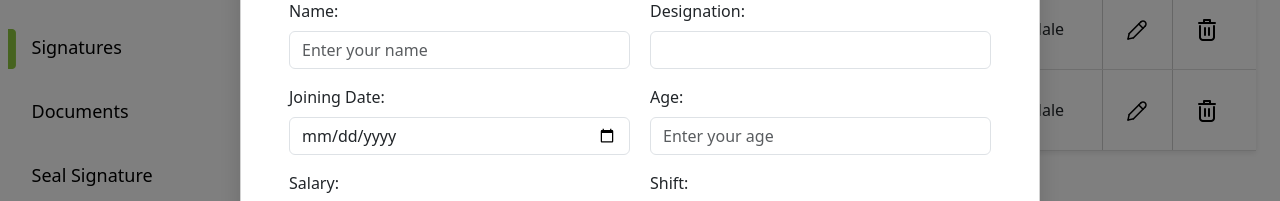
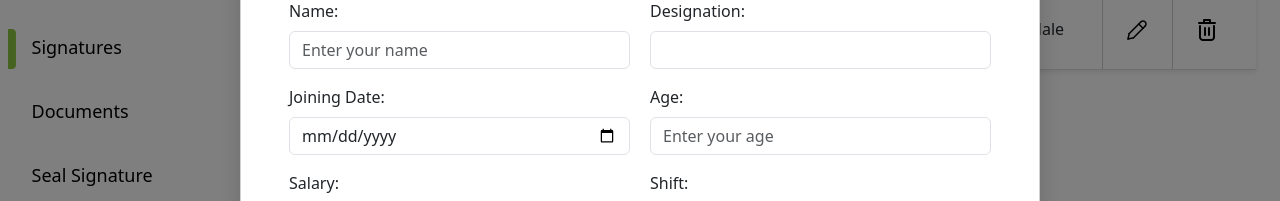
Before and after one commit to DhiaShams/Angular-learning, an Angular app: page /list in a window 1280 px wide. Both pictures are taken after a click on the button "Add Employee". Shown: the part 223-424 px from the top of the page. Built offline with nearby package versions, Linux system fonts and the light colour scheme; data requests are answered from the project's data file.

Commit message:
Corrected form modal when no employees are available

```diff
--- a/db.json
+++ b/db.json
@@ -1,26 +1,15 @@
 {
   "employees": [
     {
-      "name": "Arjun Raj",
-      "designation": "Team Lead",
-      "date": "2024-01-04",
+      "name": "Pavan Raj",
+      "designation": "Intern",
+      "date": "2025-06-18",
       "age": 23,
       "gender": "Male",
       "shift": "9am-8pm",
-      "phone": "9496957459",
-      "salary": 40000,
-      "id": "8234"
-    },
-    {
-      "name": "Aman Gupta",
-      "designation": "Manager",
-      "date": "2025-06-03",
-      "age": 40,
-      "gender": "Male",
-      "shift": "6pm-8am",
-      "phone": "0486212345",
-      "salary": 39997,
-      "id": "dd1e"
+      "phone": "9496957456",
+      "salary": 33333,
+      "id": "7e12"
     }
   ]
 }
--- a/src/app/_service/api.ts
+++ b/src/app/_service/api.ts
@@ -44,6 +44,7 @@ export class ApiService {
   getEmployeeList(){
       return this.https.get(this.apiUrl2);
   }
+
   addEmployee(data:any){
     return this.https.post(this.apiUrl2,data)
   }
--- a/src/app/components/employees/employees.html
+++ b/src/app/components/employees/employees.html
@@ -39,26 +39,49 @@
                         <img src="assets/images/edit.png" alt="">
                     </button>
 
-                    <!-- Modal -->
-                    <div class="modal fade" id="form-modal" tabindex="-1" role="dialog"
-                        aria-labelledby="exampleModalCenterTitle" aria-hidden="true">
+
+
+                </td>
+                <td class="action-buttons" (click)="deleteModal(employee)">
+                    <button class="bin">
+                        <img src="assets/images/bin.png" alt="">
+                    </button>
+
+                </td>
+            </tr>
+            <tr *ngIf="employeeList && employeeList.length === 0">
+                <td colspan="10" class="text-center">
+                    <img src="assets/images/notFound.jpg" alt="no user" id="noUser">
+                </td>
+            </tr>
+            <tr *ngIf="employeeList && employeeList.length === 0">
+                <td colspan="10" class="text-center">
+                    <p>Sorry, no data found</p>
+                </td>
+            </tr>
+
+        </tbody>
+    </table>
+</div>
+
+<!--Modal-->
+<div class="modal fade" id="form-modal" tabindex="-1" role="dialog" aria-labelledby="exampleModalCenterTitle"
+    aria-hidden="true">
     <div class="modal-dialog modal-lg modal-dialog-centered" role="document">
         <div class="modal-content add-modal">
             <div class="d-flex align-items-center justify-content-between">
                 <h4 class="modal-title" id="modal-title">
                     {{ formMode === 'add' ? 'Add Employee Details' : 'Edit Employee Details' }}
                 </h4>
-                                    <button type="button" class="btn-close" data-bs-dismiss="modal"
-                                        aria-label="Close"></button>
+                <button type="button" class="btn-close" data-bs-dismiss="modal" aria-label="Close"></button>
             </div>
             <div class="modal-body">
                 <form [formGroup]="employeeForm" (ngSubmit)="onClick()">
                     <div class="form-section">
                         <div class="mb-3">
                             <label for="name" class="form-label">Name:</label>
-                                                <input type="text" class="form-control" id="name"
-                                                    placeholder="Enter your name" formControlName="name"
-                                                    [(ngModel)]="employeeObj.name">
+                            <input type="text" class="form-control" id="name" placeholder="Enter your name"
+                                formControlName="name" [(ngModel)]="employeeObj.name">
                             <div *ngIf="submitted && f['name'].errors" class="space error">
                                 <div *ngIf="f['name'].errors['required']">{{ 'Name is required'}}
                                 </div>
@@ -69,8 +92,8 @@
 
                         <div class="mb-3">
                             <label for="designation" class="form-label">Designation:</label>
-                                                <select class="form-control" id="designation"
-                                                    formControlName="designation" [(ngModel)]="employeeObj.designation">
+                            <select class="form-control" id="designation" formControlName="designation"
+                                [(ngModel)]="employeeObj.designation">
                                 <option value="" disabled selected>Select designation</option>
                                 <option value="Intern">Intern</option>
                                 <option value="Trainee">Trainee</option>
@@ -88,9 +111,8 @@
 
                         <div class="mb-3">
                             <label for="date" class="form-label">Joining Date:</label>
-                                                <input type="date" class="form-control" id="date"
-                                                    placeholder="Enter your date of joining" formControlName="date"
-                                                    [(ngModel)]="employeeObj.date">
+                            <input type="date" class="form-control" id="date" placeholder="Enter your date of joining"
+                                formControlName="date" [(ngModel)]="employeeObj.date">
                             <div *ngIf="submitted && f['date'].errors" class="space error">
                                 <div>{{ 'Please select your joining date' }}</div>
                             </div>
@@ -98,9 +120,8 @@
 
                         <div class="mb-3">
                             <label for="age" class="form-label">Age:</label>
-                                                <input type="number" class="form-control" id="age"
-                                                    placeholder="Enter your age" formControlName="age"
-                                                    [(ngModel)]="employeeObj.age">
+                            <input type="number" class="form-control" id="age" placeholder="Enter your age"
+                                formControlName="age" [(ngModel)]="employeeObj.age">
                             <div *ngIf="submitted && f['age'].errors" class="space error">
                                 <div *ngIf="f['age'].errors['required']">{{ 'Age is required' }}
                                 </div>
@@ -112,11 +133,11 @@
 
                         <div class="mb-3">
                             <label for="salary" class="form-label">Salary:</label>
-                                                <input type="number" class="form-control" id="salary"
-                                                    placeholder="Enter your salary" formControlName="salary"
-                                                    [(ngModel)]="employeeObj.salary">
+                            <input type="number" class="form-control" id="salary" placeholder="Enter your salary"
+                                formControlName="salary" [(ngModel)]="employeeObj.salary">
                             <div *ngIf="submitted && f['salary'].errors" class="space error">
-                                                <div *ngIf="f['salary'].errors['required']">{{ 'Salary is required' }}
+                                <div *ngIf="f['salary'].errors['required']">{{ 'Salary is required'
+                                    }}
                                 </div>
                                 <div *ngIf="f['salary'].errors['pattern']">{{ 'Please enter a valid salary'
                                     }}</div>
@@ -142,13 +163,13 @@
 
                         <div class="mb-3">
                             <label for="phone" class="form-label">Phone:</label>
-                                                <input type="tel" class="form-control" id="phone"
-                                                    placeholder="Enter your phone" formControlName="phone" maxlength="10"
-                                                    [(ngModel)]="employeeObj.phone">
+                            <input type="tel" class="form-control" id="phone" placeholder="Enter your phone"
+                                formControlName="phone" maxlength="10" [(ngModel)]="employeeObj.phone">
                             <div *ngIf="submitted && f['phone'].errors" class="error space">
                                 <div *ngIf="f['phone'].errors['required']">{{ 'Phone number is required'
                                     }}</div>
-                                                <div *ngIf="f['phone'].errors['pattern']">{{ 'Please enter a valid phone number' }}</div>
+                                <div *ngIf="f['phone'].errors['pattern']">{{ 'Please enter a valid phone number' }}
+                                </div>
                             </div>
                         </div>
 
@@ -156,23 +177,24 @@
                             <label>Gender:</label>
                             <div>
                                 <label>
-                                                        <input type="radio" name="gender" value="Male"
-                                                            formControlName="gender" [(ngModel)]="employeeObj.gender">
+                                    <input type="radio" name="gender" value="Male" formControlName="gender"
+                                        [(ngModel)]="employeeObj.gender">
                                     Male
                                 </label>
                                 <label>
-                                                        <input type="radio" name="gender" value="Female"
-                                                            formControlName="gender" [(ngModel)]="employeeObj.gender">
+                                    <input type="radio" name="gender" value="Female" formControlName="gender"
+                                        [(ngModel)]="employeeObj.gender">
                                     Female
                                 </label>
                                 <label>
-                                                        <input type="radio" name="gender" value="Other"
-                                                            formControlName="gender" [(ngModel)]="employeeObj.gender">
+                                    <input type="radio" name="gender" value="Other" formControlName="gender"
+                                        [(ngModel)]="employeeObj.gender">
                                     Other
                                 </label>
                             </div>
                             <div *ngIf="submitted && f['gender'].errors" class="space error">
-                                                <div *ngIf="f['gender'].errors['required']">{{ 'Gender is required' }}
+                                <div *ngIf="f['gender'].errors['required']">{{ 'Gender is required'
+                                    }}
                                 </div>
                             </div>
                         </div>
@@ -181,7 +203,8 @@
                     <div class="d-flex justify-content-center align-items-center gap-2 mt-3">
                         <button type="button" class="btn btn-secondary button-style"
                             data-bs-dismiss="modal">Close</button>
-                                            <button type="submit" class="btn btn-success button-style">Save changes</button>
+                        <button type="submit" class="btn btn-success button-style">Save
+                            changes</button>
                     </div>
                 </form>
             </div>
@@ -189,40 +212,23 @@
     </div>
 </div>
 
-                </td>
-                <td class="action-buttons" (click)="deleteModal(employee)">
-                    <button class="bin">
-                        <img src="assets/images/bin.png" alt="">
-                    </button>
 
-                    <!-- Modal -->
-                    <div class="modal fade" id="delete-modal" tabindex="-1" role="dialog"
-                        aria-labelledby="exampleModalCenterTitle" aria-hidden="true">
+<!--Modal-->
+<div class="modal fade" id="delete-modal" tabindex="-1" role="dialog" aria-labelledby="exampleModalCenterTitle"
+    aria-hidden="true">
     <div class="modal-dialog modal-dialog-centered" role="document">
         <div class="modal-content delete-modal">
             <div class="d-flex justify-content-between align-items-center">
                 <h5 class="modal-title" id="modal-title">Delete employee details</h5>
-                                    <button type="button" class="btn-close" data-bs-dismiss="modal"
-                                        aria-label="Close"></button>
+                <button type="button" class="btn-close" data-bs-dismiss="modal" aria-label="Close"></button>
             </div>
             <div class="d-flex justify-content-center align-items-center">
                 <p>Are you sure of deleting this employee?</p>
             </div>
             <div class="d-flex justify-content-center align-items-center gap-2">
-                                    <button type="button" class="btn btn-secondary button-style"
-                                        data-bs-dismiss="modal">Close</button>
-                                    <button type="button" (click)="deleteEmployee()"
-                                        class="btn btn-danger button-style">Delete</button>
+                <button type="button" class="btn btn-secondary button-style" data-bs-dismiss="modal">Close</button>
+                <button type="button" (click)="deleteEmployee()" class="btn btn-danger button-style">Delete</button>
             </div>
         </div>
     </div>
 </div>
-
-                </td>
-            </tr>
-                <tr  col="12" *ngIf="employeeList && employeeList.length == 0">
-                    <td>no data found</td>
-                </tr>
-        </tbody>
-    </table>
-</div>
--- a/src/app/components/employees/employees.scss
+++ b/src/app/components/employees/employees.scss
@@ -61,6 +61,11 @@
                     background: #e0e0e0;
                 }
             }
+        }
+
+        #noUser {
+            height: 13rem;
+            width: 20rem;
         }
     }
 }
--- a/src/app/components/employees/employees.ts
+++ b/src/app/components/employees/employees.ts
@@ -107,7 +107,8 @@ export class Employees {
         })
       })
 
-    } else {
+    }
+    else {
       console.log('add');
 
       const data = {
@@ -122,10 +123,10 @@ export class Employees {
 
   }
   setFormMode(mode: any) {
-    console.log('kerii');
-
+    console.log(mode);
+    $("#form-modal").modal('show');
+    console.log('kittee');
     this.formMode = mode;
-      $("#form-modal").modal('show');
     this.submitted = false;
     if(mode == 'add'){
       this.employeeForm.reset();
```
Lines whose indentation alone changed are shown as unchanged.
